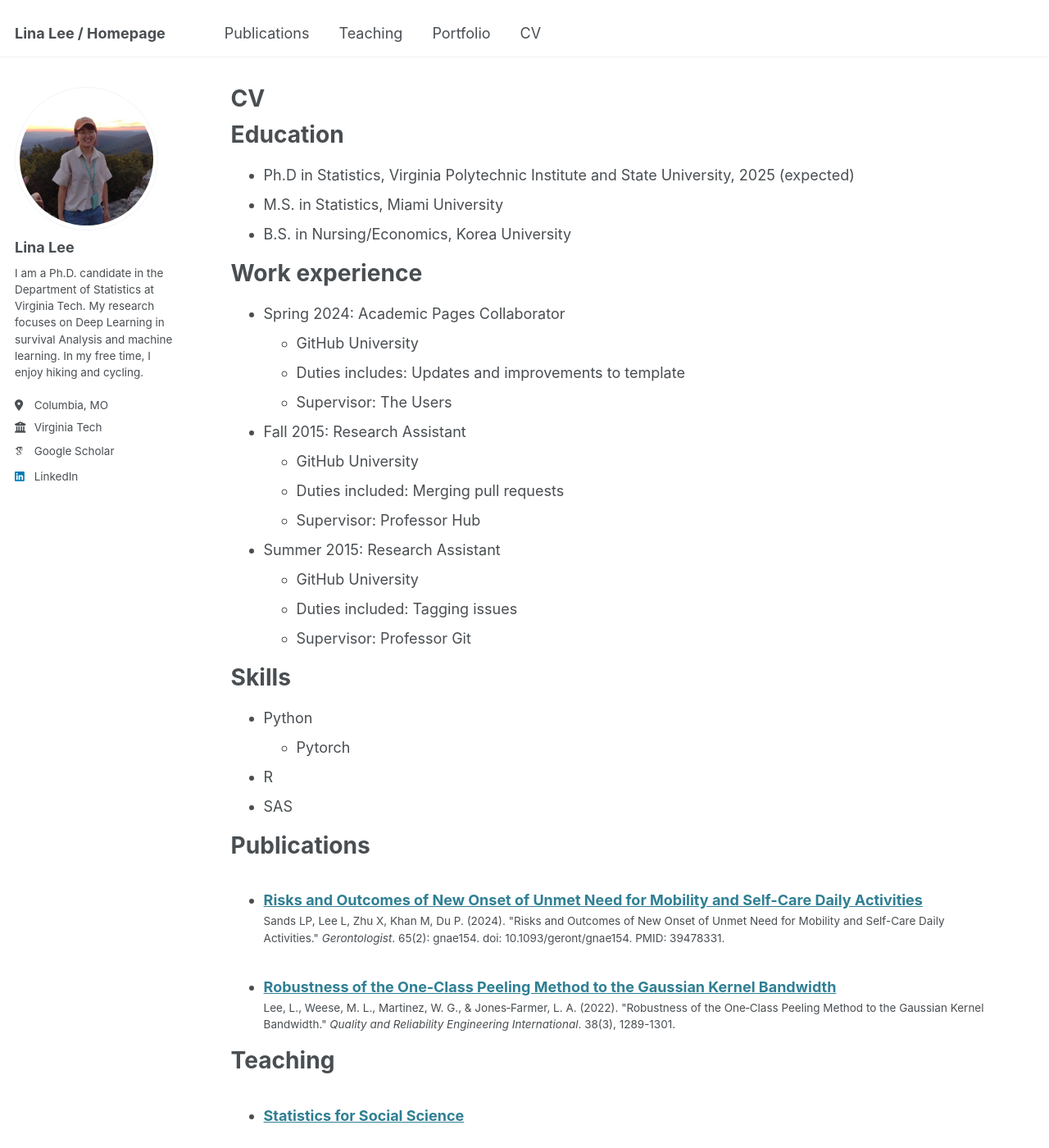
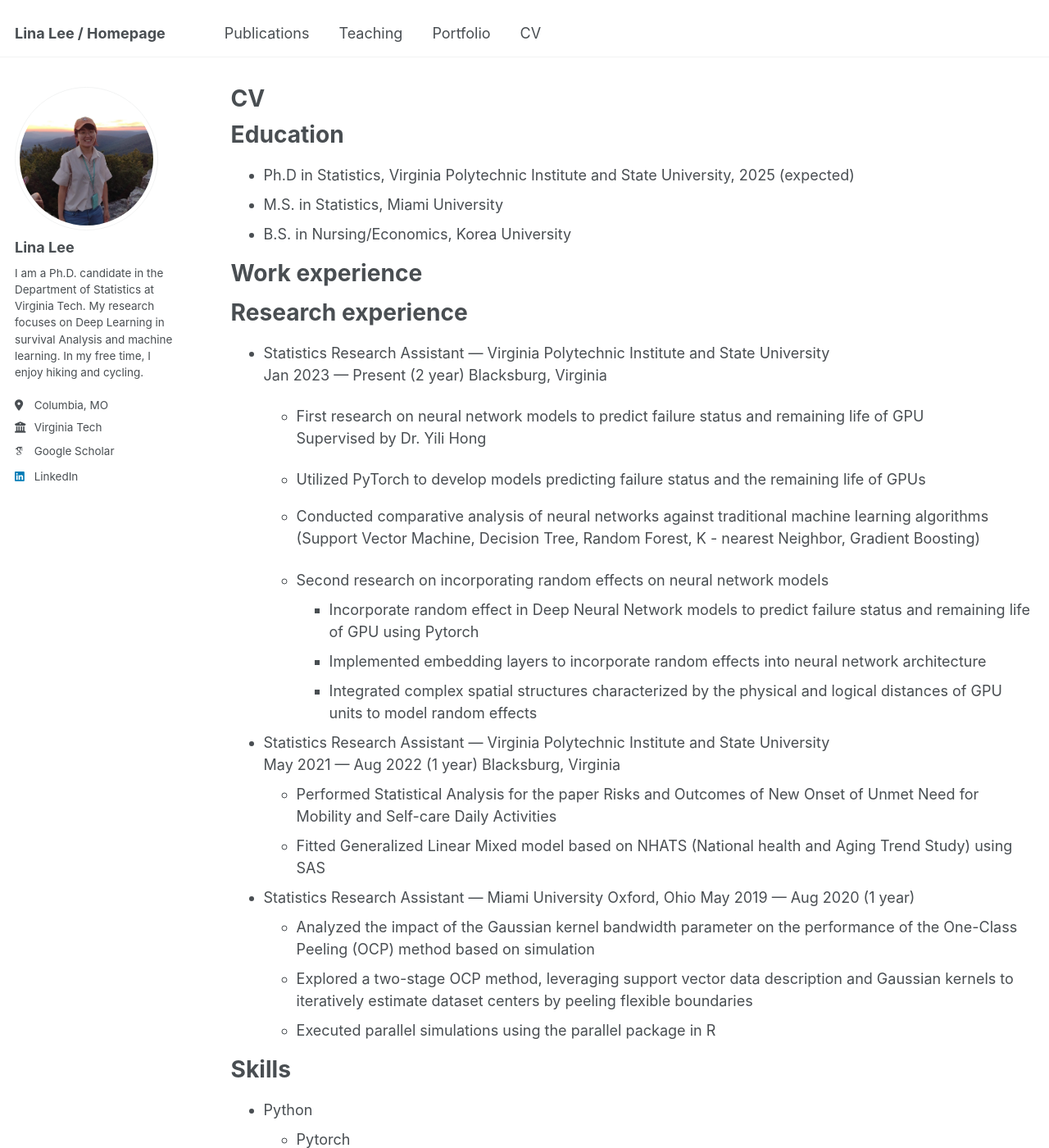
Before and after one commit to linal20/linal20.github.io, a Jekyll site: the page built from _pages/cv.md, in a window 1280 px wide and 1400 px high. Shown: the whole window at 82% size. Built offline with Jekyll 4.4.1, drawn with Linux system fonts in a browser that asks for light colours; some web fonts are replaced.

Commit message:
Update cv.md

```diff
--- a/_pages/cv.md
+++ b/_pages/cv.md
@@ -17,20 +17,35 @@ Education
 
 Work experience
 ======
-* Spring 2024: Academic Pages Collaborator
-  * GitHub University
-  * Duties includes: Updates and improvements to template
-  * Supervisor: The Users
 
-* Fall 2015: Research Assistant
-  * GitHub University
-  * Duties included: Merging pull requests
-  * Supervisor: Professor Hub
 
-* Summer 2015: Research Assistant
-  * GitHub University
-  * Duties included: Tagging issues
-  * Supervisor: Professor Git
+Research experience
+======
+* Statistics Research Assistant — Virginia Polytechnic Institute and State University
+Jan 2023 — Present (2 year)   						Blacksburg, Virginia
+
+  * First research on neural network models to predict failure status and remaining life of GPU
+      	Supervised by Dr. Yili Hong
+
+   *	Utilized PyTorch to develop models predicting failure status and the remaining life of GPUs
+   *	Conducted comparative analysis of neural networks against traditional machine learning algorithms (Support Vector Machine, Decision Tree, Random Forest, K - nearest Neighbor, Gradient Boosting)
+
+  * Second research on incorporating random effects on neural network models
+     *	Incorporate random effect in Deep Neural Network models to predict failure status and remaining life of GPU using Pytorch
+     *	Implemented embedding layers to incorporate random effects into neural network architecture
+     *	Integrated complex spatial structures characterized by the physical and logical distances of GPU units to model random effects
+
+
+* Statistics Research Assistant — Virginia Polytechnic Institute and State University
+May 2021 — Aug 2022 (1 year)                                                                            Blacksburg, Virginia
+  *	Performed Statistical Analysis for the paper Risks and Outcomes of New Onset of Unmet Need for Mobility and Self-care Daily Activities
+  *	Fitted Generalized Linear Mixed model based on NHATS (National health and Aging Trend Study) using SAS
+
+* Statistics Research Assistant — Miami University                                                      Oxford, Ohio                             May 2019 — Aug 2020 (1 year)
+  *	Analyzed the impact of the Gaussian kernel bandwidth parameter on the performance of the One-Class Peeling (OCP) method based on simulation
+  *	Explored a two-stage OCP method, leveraging support vector data description and Gaussian kernels to iteratively estimate dataset centers by peeling flexible boundaries
+  *	Executed parallel simulations using the parallel package in R
+
 
 Skills
 ======
```
